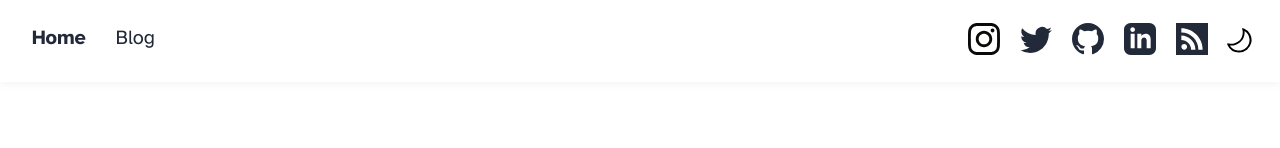
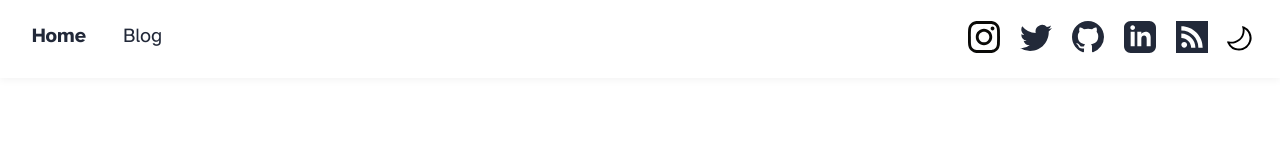
Before and after one commit to andrewevans0102/andrew-evans-dev-v2, an Astro site: page / in a window 1280 px wide. Shown: the top 148 px of the page. Built offline with nearby package versions, Linux system fonts and the light colour scheme; Astro itself is replaced by a stand-in of ours.

Commit message:
finishing up SEO fixes

```diff
--- a/src/components/HeaderLink.astro
+++ b/src/components/HeaderLink.astro
@@ -1,12 +1,12 @@
 ---
-import type { HTMLAttributes } from 'astro/types';
+import type { HTMLAttributes } from "astro/types";
 
-type Props = HTMLAttributes<'a'>;
+type Props = HTMLAttributes<"a">;
 
 const { href, class: className, ...props } = Astro.props;
 
 const { pathname } = Astro.url;
-const isActive = href === pathname || href === pathname.replace(/\/$/, '');
+const isActive = href === pathname || href === pathname.replace(/\/$/, "");
 ---
 
 <a href={href} class:list={[className, { active: isActive }]} {...props}>
@@ -16,11 +16,18 @@ const isActive = href === pathname || href === pathname.replace(/\/$/, '');
   a {
     display: inline-block;
     text-decoration: none;
-		margin: 2px;
+    /* margin: 2px; */
+    width: 58px;
+    height: 100%;
+    margin: 0;
+    text-align: center;
   }
   a.active {
     font-weight: bolder;
     text-decoration: underline;
-		margin: 2px;
+    width: 58px;
+    height: 100%;
+    margin: 0;
+    text-align: center;
   }
 </style>
```
Lines whose indentation alone changed are shown as unchanged.
